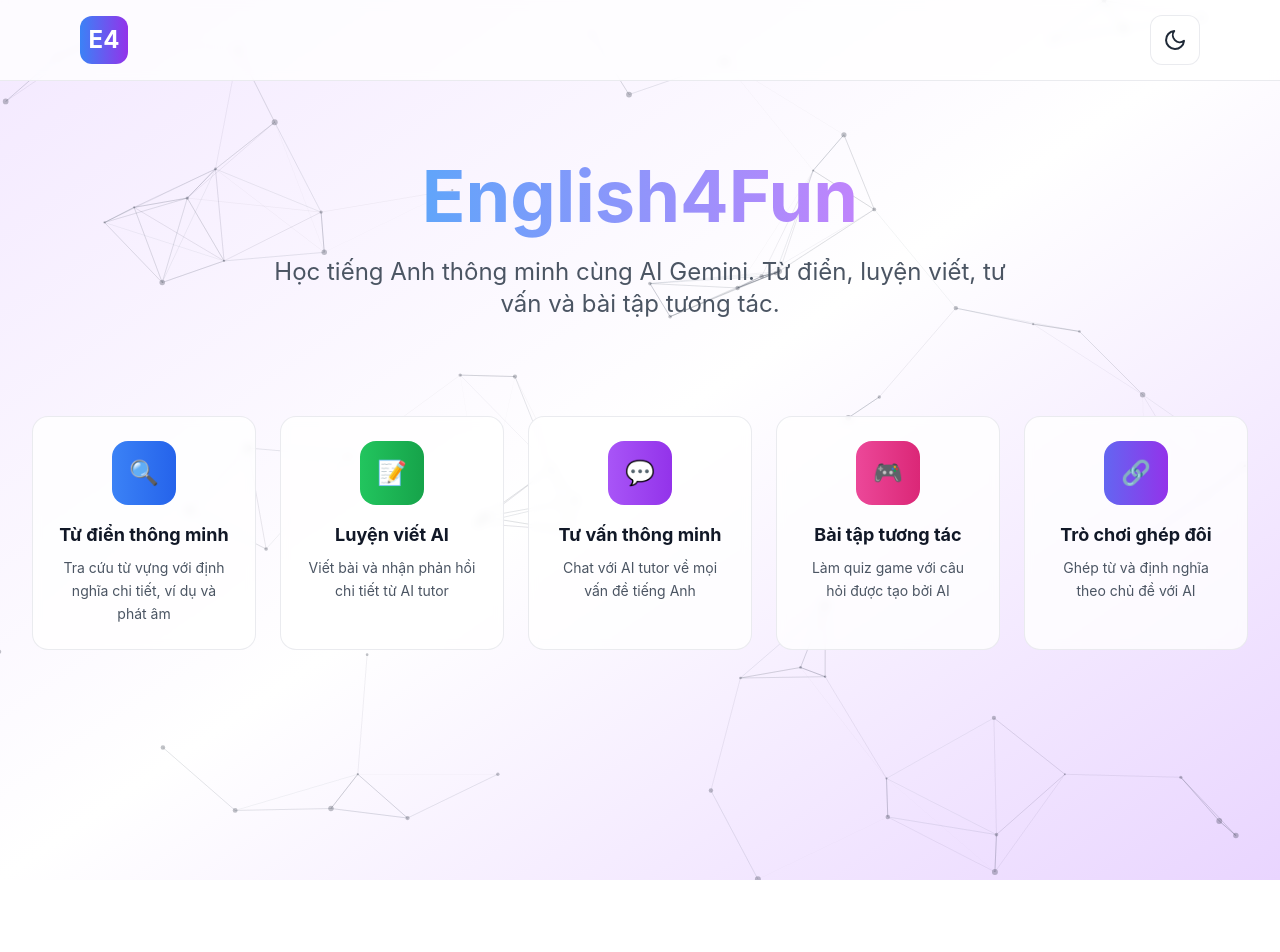
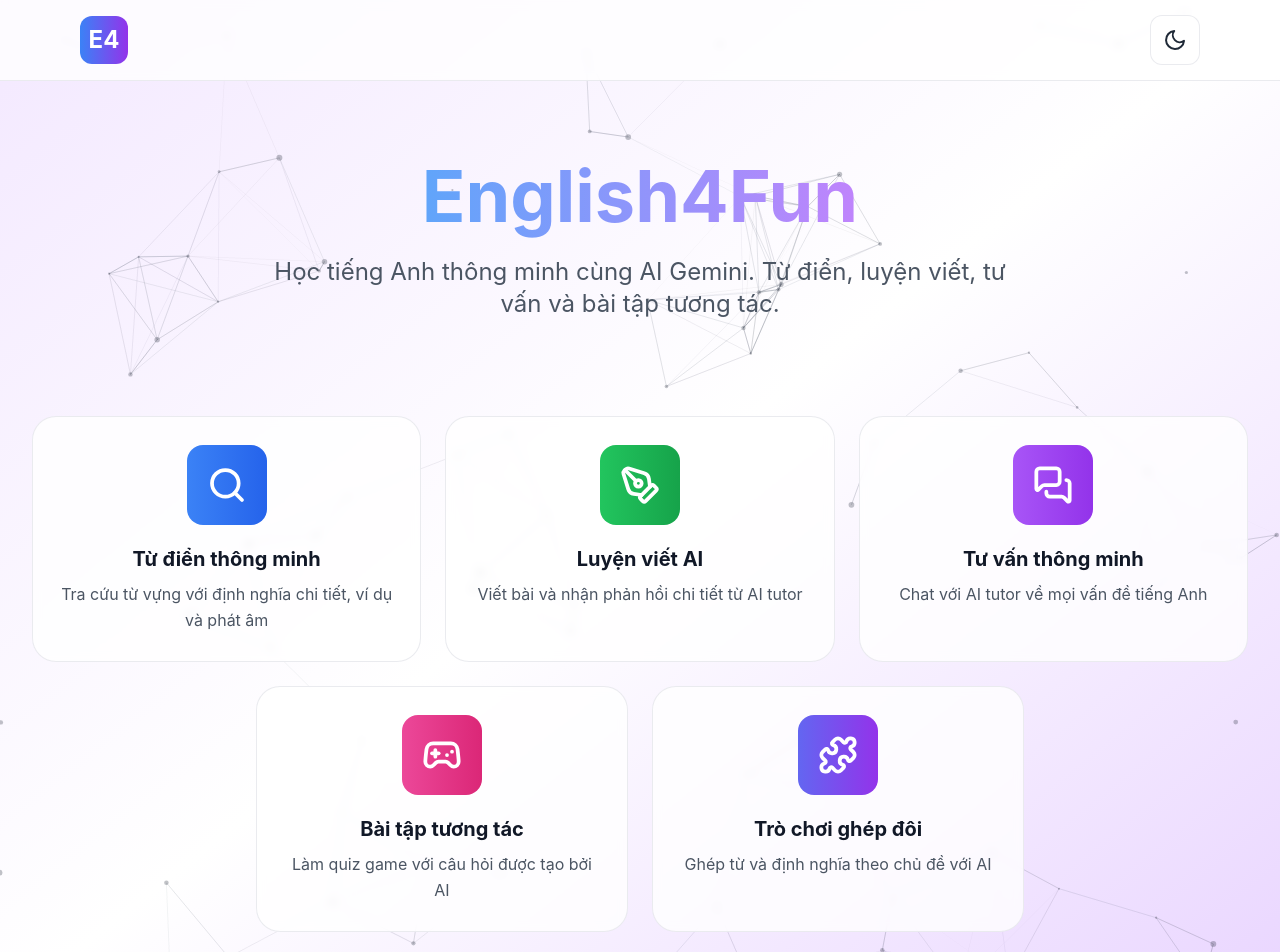
Before and after one commit to hoangtubongdem1511/e4fun, a React (Create React App) app in the folder frontend/: page / in a window 1280 px wide. Shown: the top 952 px of the page. Before the commit the page ends 880 px from the top, so only its background shows below. Built offline with nearby package versions, Linux system fonts and the light colour scheme; no server answers.

Commit message:
fix home UI

```diff
--- a/frontend/package.json
+++ b/frontend/package.json
@@ -14,6 +14,7 @@
     "ajv": "^8.17.1",
     "ajv-keywords": "^5.1.0",
     "axios": "^1.10.0",
+    "lucide-react": "^1.7.0",
     "react": "^18.2.0",
     "react-dom": "^18.2.0",
     "react-dropzone": "^14.3.8",
--- a/frontend/src/components/features/Chatbot/Chatbot.jsx
+++ b/frontend/src/components/features/Chatbot/Chatbot.jsx
@@ -5,6 +5,7 @@
 import Modal from "@/components/ui/Modal";
 import Button from "@/components/ui/Button";
 import Input from "@/components/ui/Input";
+import { Bot, Camera, Hand, User } from "lucide-react";
 
 const MAX_IMAGES = 4;
 const MAX_FILE_SIZE = 3 * 1024 * 1024; // 3MB
@@ -334,7 +335,11 @@
                   ? 'bg-gradient-to-r from-blue-500 to-blue-600'
                   : 'bg-gradient-to-r from-purple-500 to-purple-600'
               }`}>
-                {msg.role === 'user' ? 'U' : 'AI'}
+                {msg.role === 'user' ? (
+                  <User className="h-5 w-5" strokeWidth={2.25} aria-hidden="true" />
+                ) : (
+                  <Bot className="h-5 w-5" strokeWidth={2.25} aria-hidden="true" />
+                )}
               </div>
 
               {/* Message Bubble */}
@@ -368,7 +373,7 @@
           <div className="flex justify-start">
             <div className="flex items-start space-x-3">
               <div className="w-11 h-11 md:w-12 md:h-12 bg-gradient-to-r from-purple-500 to-purple-600 rounded-xl flex items-center justify-center text-white text-sm font-bold">
-                AI
+                <Bot className="h-5 w-5" strokeWidth={2.25} aria-hidden="true" />
               </div>
               <div className="bg-white/80 dark:bg-white/10 p-5 rounded-2xl border border-gray-200/80 dark:border-white/20">
                 <div className="flex space-x-2">
@@ -388,7 +393,10 @@
       {uploadedImages.length > 0 && (
         <div className="p-4 border-t border-gray-200/80 dark:border-white/20 bg-gray-50/70 dark:bg-white/5">
           <div className="flex items-center space-x-3 mb-3">
-            <span className="text-sm text-gray-600 dark:text-gray-300">📷 Ảnh đã chọn:</span>
+            <span className="text-sm text-gray-600 dark:text-gray-300 flex items-center gap-2">
+              <Camera className="h-4 w-4" strokeWidth={2.25} aria-hidden="true" />
+              Ảnh đã chọn:
+            </span>
             <button
               onClick={() =>
                 setUploadedImages((prev) => {
@@ -441,7 +449,7 @@
                   : 'bg-gray-100/70 dark:bg-gray-800/50 text-gray-700 dark:text-gray-300 border border-gray-200/70 dark:border-gray-600/50 hover:bg-gray-200/70 dark:hover:bg-gray-700/50'
               }`}
             >
-              📷
+              <Camera className="h-6 w-6" strokeWidth={2.25} aria-hidden="true" />
             </Button>
           </div>
 
--- a/frontend/src/pages/Home.jsx
+++ b/frontend/src/pages/Home.jsx
@@ -1,4 +1,5 @@
 import { Link } from "react-router-dom";
+import { Search, PenTool, MessagesSquare, Gamepad2, Puzzle } from "lucide-react";
 
 export default function Home() {
   const features = [
@@ -7,37 +8,40 @@
       description: "Tra cứu từ vựng với định nghĩa chi tiết, ví dụ và phát âm",
       link: "/dictionary",
       color: "from-blue-500 to-blue-600",
-      icon: "🔍"
+      icon: Search,
     },
     {
       title: "Luyện viết AI",
       description: "Viết bài và nhận phản hồi chi tiết từ AI tutor",
       link: "/writing",
       color: "from-green-500 to-green-600",
-      icon: "📝"
+      icon: PenTool,
     },
     {
       title: "Tư vấn thông minh",
       description: "Chat với AI tutor về mọi vấn đề tiếng Anh",
       link: "/chatbot",
       color: "from-purple-500 to-purple-600",
-      icon: "💬"
+      icon: MessagesSquare,
     },
     {
       title: "Bài tập tương tác",
       description: "Làm quiz game với câu hỏi được tạo bởi AI",
       link: "/assignment",
       color: "from-pink-500 to-pink-600",
-      icon: "🎮"
+      icon: Gamepad2,
     },
     {
       title: "Trò chơi ghép đôi",
       description: "Ghép từ và định nghĩa theo chủ đề với AI",
       link: "/matching",
       color: "from-indigo-500 to-purple-600",
-      icon: "🔗"
+      icon: Puzzle,
     }
   ];
+
+  const topFeatures = features.slice(0, 3);
+  const bottomFeatures = features.slice(3);
 
   return (
     <div className="min-h-screen">
@@ -60,22 +64,24 @@
 
       {/* Features Section */}
       <div className="max-w-7xl mx-auto px-4 sm:px-6 lg:px-8 pb-20">
-        {/* Feature Cards */}
-        <div className="grid grid-cols-1 md:grid-cols-2 lg:grid-cols-3 xl:grid-cols-5 gap-6">
-          {features.map((feature, index) => (
+        {/* Feature Cards (2 rows: 3 + 2) */}
+        <div className="space-y-6">
+          {/* Row 1 */}
+          <div className="grid grid-cols-1 md:grid-cols-2 lg:grid-cols-3 gap-6">
+            {topFeatures.map((feature) => (
               <Link
-              key={index}
+                key={feature.link}
                 to={feature.link}
-              className="group bg-white/80 dark:bg-white/10 backdrop-blur-sm rounded-2xl p-6 border border-gray-200/80 dark:border-white/20 hover:border-gray-300 dark:hover:border-white/40 transition-all duration-300 transform hover:scale-105"
+                className="group bg-white/80 dark:bg-white/10 backdrop-blur-sm rounded-3xl p-7 border border-gray-200/80 dark:border-white/20 hover:border-gray-300 dark:hover:border-white/40 transition-all duration-300 transform hover:scale-105"
               >
                 <div className="text-center">
-                <div className={`w-16 h-16 bg-gradient-to-r ${feature.color} rounded-2xl flex items-center justify-center mx-auto mb-4 text-2xl group-hover:scale-110 transition-transform duration-300`}>
-                  {feature.icon}
+                  <div className={`w-20 h-20 bg-gradient-to-r ${feature.color} rounded-2xl flex items-center justify-center mx-auto mb-5 text-white group-hover:scale-110 transition-transform duration-300`}>
+                    <feature.icon className="h-10 w-10" strokeWidth={2.25} aria-hidden="true" />
                   </div>
-                <h3 className="text-gray-900 dark:text-white font-bold text-lg mb-2">
+                  <h3 className="text-gray-900 dark:text-white font-bold text-xl mb-2">
                     {feature.title}
                   </h3>
-                <p className="text-gray-600 dark:text-gray-300 text-sm leading-relaxed">
+                  <p className="text-gray-600 dark:text-gray-300 text-base leading-relaxed">
                     {feature.description}
                   </p>
                 </div>
@@ -83,6 +89,30 @@
             ))}
           </div>
 
+          {/* Row 2 (centered) */}
+          <div className="max-w-3xl mx-auto grid grid-cols-1 sm:grid-cols-2 gap-6">
+            {bottomFeatures.map((feature) => (
+              <Link
+                key={feature.link}
+                to={feature.link}
+                className="group bg-white/80 dark:bg-white/10 backdrop-blur-sm rounded-3xl p-7 border border-gray-200/80 dark:border-white/20 hover:border-gray-300 dark:hover:border-white/40 transition-all duration-300 transform hover:scale-105"
+              >
+                <div className="text-center">
+                  <div className={`w-20 h-20 bg-gradient-to-r ${feature.color} rounded-2xl flex items-center justify-center mx-auto mb-5 text-white group-hover:scale-110 transition-transform duration-300`}>
+                    <feature.icon className="h-10 w-10" strokeWidth={2.25} aria-hidden="true" />
+                  </div>
+                  <h3 className="text-gray-900 dark:text-white font-bold text-xl mb-2">
+                    {feature.title}
+                  </h3>
+                  <p className="text-gray-600 dark:text-gray-300 text-base leading-relaxed">
+                    {feature.description}
+                  </p>
+                </div>
+              </Link>
+            ))}
+          </div>
+        </div>
+
 
       </div>
     </div>
```
Also changed, not shown: 1 other file (tests, documents, lock files or other folders). Lines whose indentation alone changed are shown as unchanged.
